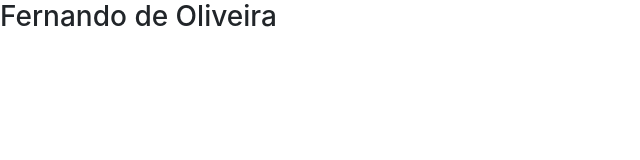
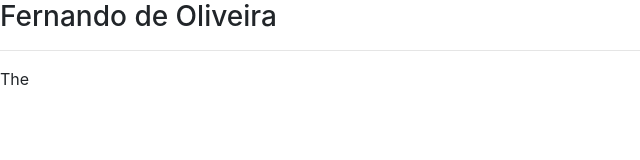
Before and after one commit to ffernandodeoliveira/angular-complete-guide, an Angular app: page / in a window 1280 px wide. Shown: the top 160 px of the page, without its empty margins (0-640 px from the left). Built offline with nearby package versions, Linux system fonts and the light colour scheme.

Commit message:
TemplateUrl

```diff
--- a/src/app/app.component.html
+++ b/src/app/app.component.html
@@ -1 +1,3 @@
 <h3>Fernando de Oliveira</h3>
+<hr />
+<app-server></app-server>
--- a/src/app/server/server.component.ts
+++ b/src/app/server/server.component.ts
@@ -2,7 +2,7 @@ import { Component } from '@angular/core';
 
 @Component({
     selector: 'app-server',
-    template: './server.component.html'
+    templateUrl: './server.component.html'
 })
 export class ServerComponent {
 
```
Also changed, not shown: src/app/app.module.ts (+5 -3 lines).
